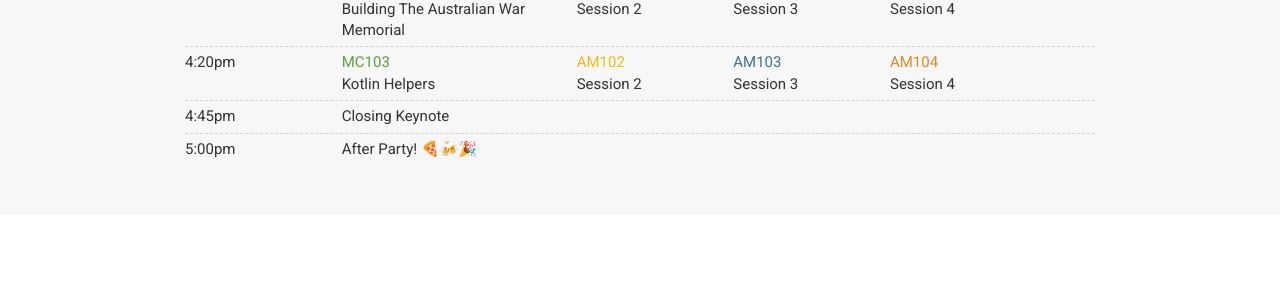
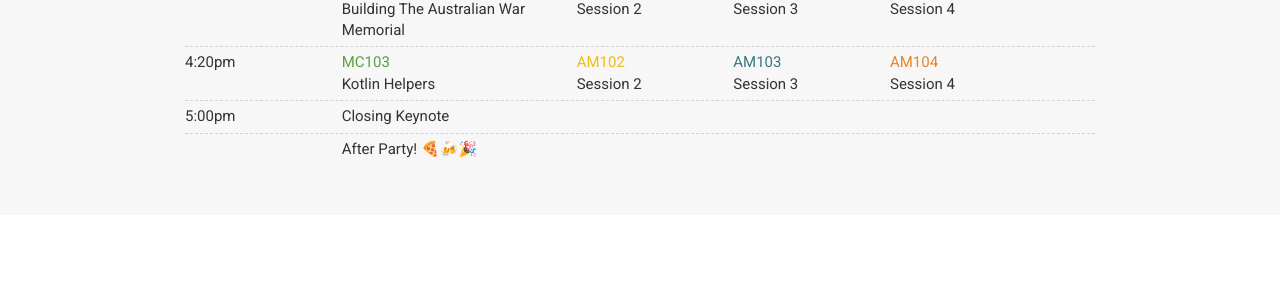
Before and after one commit to MostafaGazar/MostafaGazar.github.io, a Jekyll site: the page built from index.html, in a window 1280 px wide and 900 px high, scrolled down 2599 px. Shown: the part 153-453 px from the top of the window. Built offline with Jekyll 4.4.1, drawn with Linux system fonts in a browser that asks for light colours; some web fonts are replaced.

Commit message:
Update final keynote start time

```diff
--- a/_includes/sessions.html
+++ b/_includes/sessions.html
@@ -293,14 +293,14 @@
 
                 <div style="border-top: 1px lightgray dashed"/>
                 <div class="row">
-                    <div class="col col-md-2">4:45pm</div>
+                    <div class="col col-md-2">5:00pm</div>
                     <div class="col col-md-10">
                         Closing Keynote
                     </div>
                 </div>
                 <div style="border-top: 1px lightgray dashed"/>
                 <div class="row">
-                    <div class="col col-md-2">5:00pm</div>
+                    <div class="col col-md-2"></div>
                     <div class="col col-md-10">
                         After Party! 🍕🍻🎉
                     </div>
```
Also changed, not shown: 1 other file.
